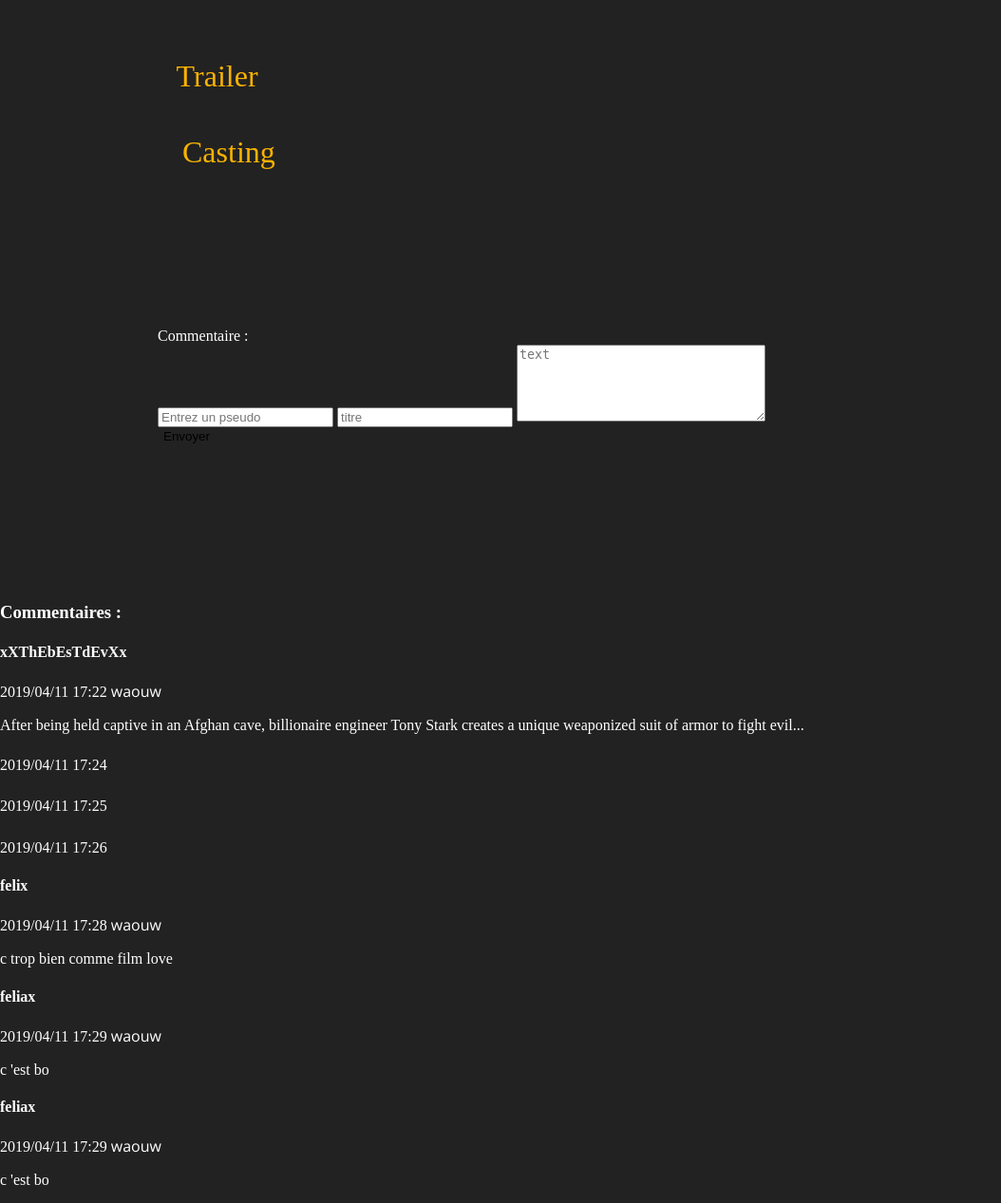
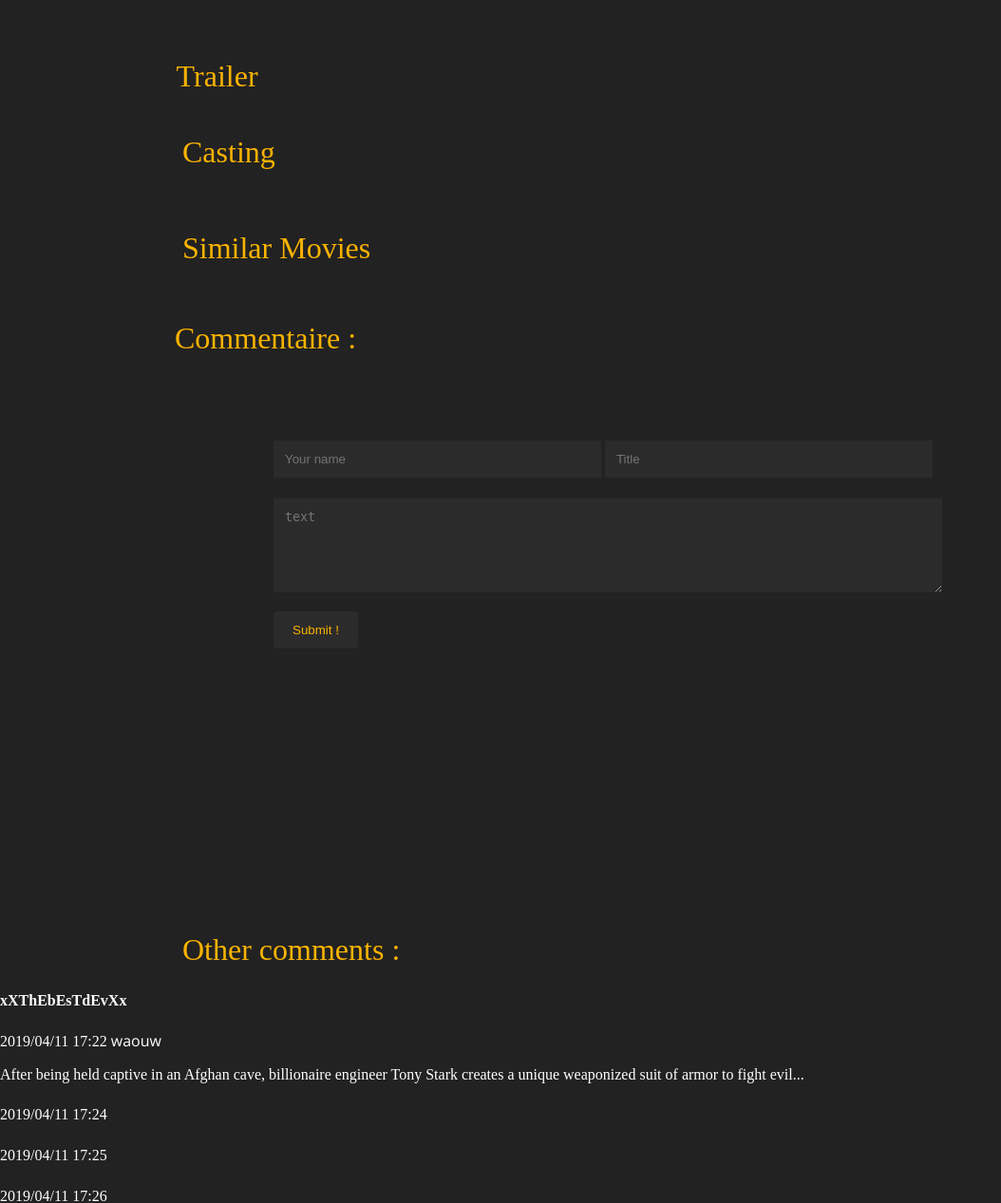
Before and after one commit to gaetanavez19/Semaine_Back, a PHP site: page /Semaine_Back/movie.php?id=1 in a window 1280 px wide. Shown: the part 969-2236 px from the top of the page at 95% size, without its empty margins (0-1054 px from the left). Run offline with PHP 8.4, Linux system fonts and the light colour scheme; a user stored in the database is signed in; data comes from the database, SQL or seed files in the repository; data that the repository does not hold is empty; some web fonts are replaced.

Commit message:
movie comments css

```diff
--- a/comment.php
+++ b/comment.php
@@ -2,6 +2,7 @@
 
 
         require_once './database/database.php';
+
         // Repasser les GET en POST
         if(!empty($_POST))
         {
@@ -12,6 +13,7 @@
                 'title' => trim($_POST['title']),
                 'comment' => trim($_POST['comment']),
             ];
+
             $prepare = $pdo->prepare('
                 INSERT INTO
                     comments (moviename, username, date, title, comment)
@@ -20,29 +22,38 @@
             ');
             $prepare->execute($data);
         }
+
         // Get all comments about the movie
         $query = $pdo->query('SELECT * FROM comments WHERE moviename="'.$movie_id->original_title.'"'); // Associate $moviename to movie displayed in page
         $comments = $query->fetchAll();
 
-
 ?>
 
-<div class="row">
-    <div class="col-md-6">
+<!DOCTYPE html>
+<html lang="en">
+<head>
+    <meta charset="UTF-8">
+    <meta name="viewport" content="width=device-width, initial-scale=1.0">
+    <meta http-equiv="X-UA-Compatible" content="ie=edge">
+    <title></title>
+</head>
+<body>
+    <div class="container_comments">
+            <h2 class="title_container_comments" for="comment">Commentaire :</h2><br>
                 <form action="#" method="post">
-            <p class="az">
-                <label for="comment">Commentaire :</label><br>
-                <input type="text" name="username" id="username" class="username-comment" placeholder="Entrez un pseudo">
-                <input type="text" name="title" id="title" class="title-comment" placeholder="titre">
-                <textarea name="comment" id="comment" cols="30" rows="5" class="comments" placeholder="text"></textarea><br>
-                <button type="submit" class="btn btn-success">Envoyer</button>
+                    <p>
+                        <input type="text" name="username" id="username" class="username-comment" placeholder="Your name">
+                        <input type="text" name="title" id="title" class="title-comment" placeholder="Title">
+                        <textarea name="comment" class="comments_text" cols="30" rows="5" class="comments" placeholder="text"></textarea><br>
+                        <input type="submit" value="Submit !" class="btn btn-success"></button>
                     </p>
                 </form>
             </div>
-</div>
+
+
         <!-- Commentaires -->
         <div class="comments">
-        <h3>Commentaires :</h3>
+                <h2 class="other_comments">Other comments :</h2>
 
                 <?php foreach ($comments as $_comment): ?>
 
@@ -54,3 +65,6 @@
                 <?php endforeach; ?>
             </div>
         </div>
+
+</body>
+</html>
--- a/movie.php
+++ b/movie.php
@@ -116,12 +116,6 @@
           ?></ul>
         </span></p>
       </div>
-
-      <?php
-        include "comment.php";
-      ?>
-
-
       <div class="container_similarmovie">
         <h1 class ="similarmovie_title" >Similar Movies</h1>
           <div class="similarmovie">
@@ -151,5 +145,6 @@
       ?>
 
     <?php
+    include "comment.php";
     include 'footer.php';
   ?>
--- a/style/comment.css
+++ b/style/comment.css
@@ -1,3 +1,57 @@
-.az{
-    margin: 166px;
+input[type=text] {
+    width: 49%;
+    padding: 12px;
+    background-color: #2C2B2B;
+    color: white;
+    border: none;
+    box-sizing: border-box;
+    margin-top: 6px;
+    margin-bottom: 16px;
+  }
+
+.comments_text{
+    width: 55vw;
+    padding: 12px;
+    background-color: #2C2B2B;
+    color: white;
+    border: none;
+    box-sizing: border-box;
+    margin-top: 6px;
+    margin-bottom: 16px;
 }
+
+input[type=submit] {
+    background-color: #2C2B2B;
+    color: #FAB301;
+    padding: 12px 20px;
+    border: none;
+    border-radius: 4px;
+    cursor: pointer;
+  }
+
+  input[type=submit]:hover {
+    background-color: #FAB301;
+    color: #2C2B2B
+  }
+
+  .container_comments {
+    display:flex;
+    margin: 15vh auto;
+    width: 55vw;
+    height: 50vh;
+    border-radius: 10px;
+    padding: 20px;
+  }
+
+  .title_container_comments {
+    color: #FAB301;
+    position:absolute;
+    margin: -13vh;
+    font-size:2em;
+  }
+
+  .other_comments{
+    color: #FAB301;
+    margin-left: 15vw;
+    font-size:2em;
+  }
```
Lines whose indentation alone changed are shown as unchanged.
